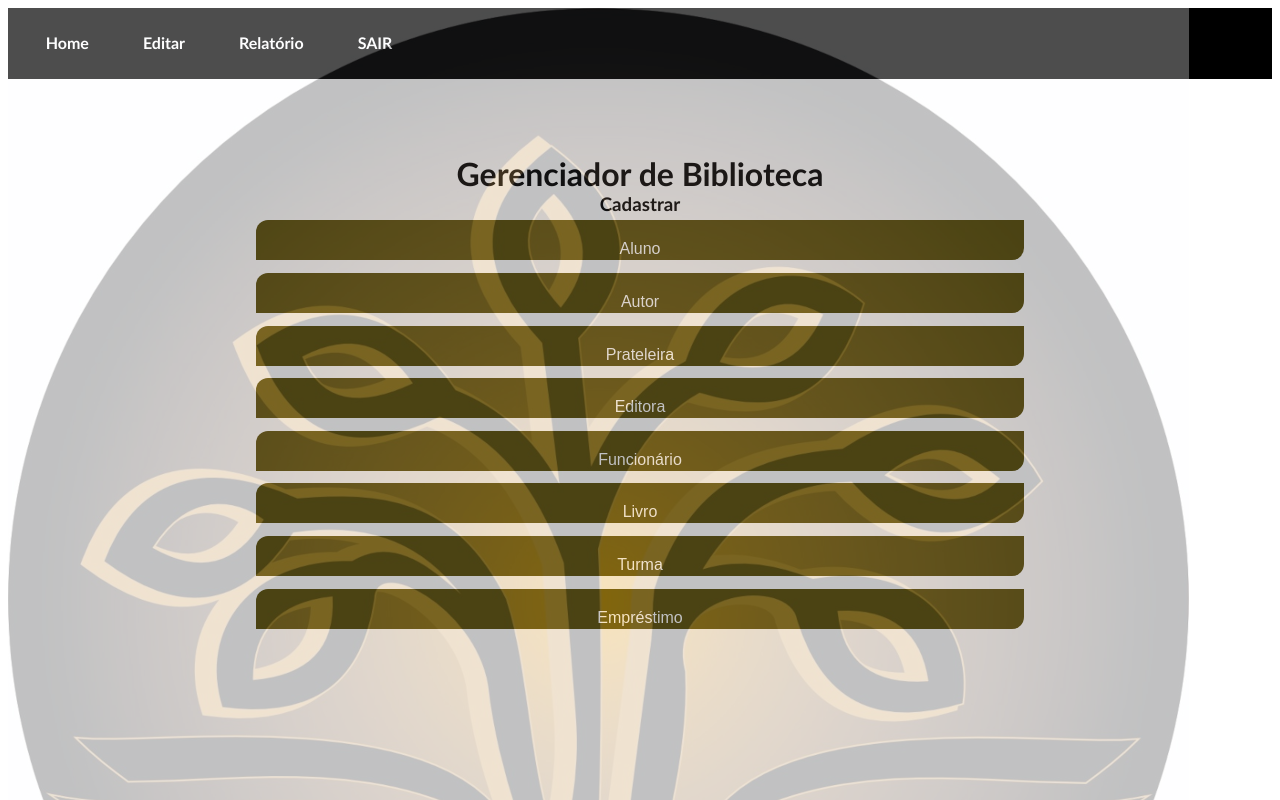
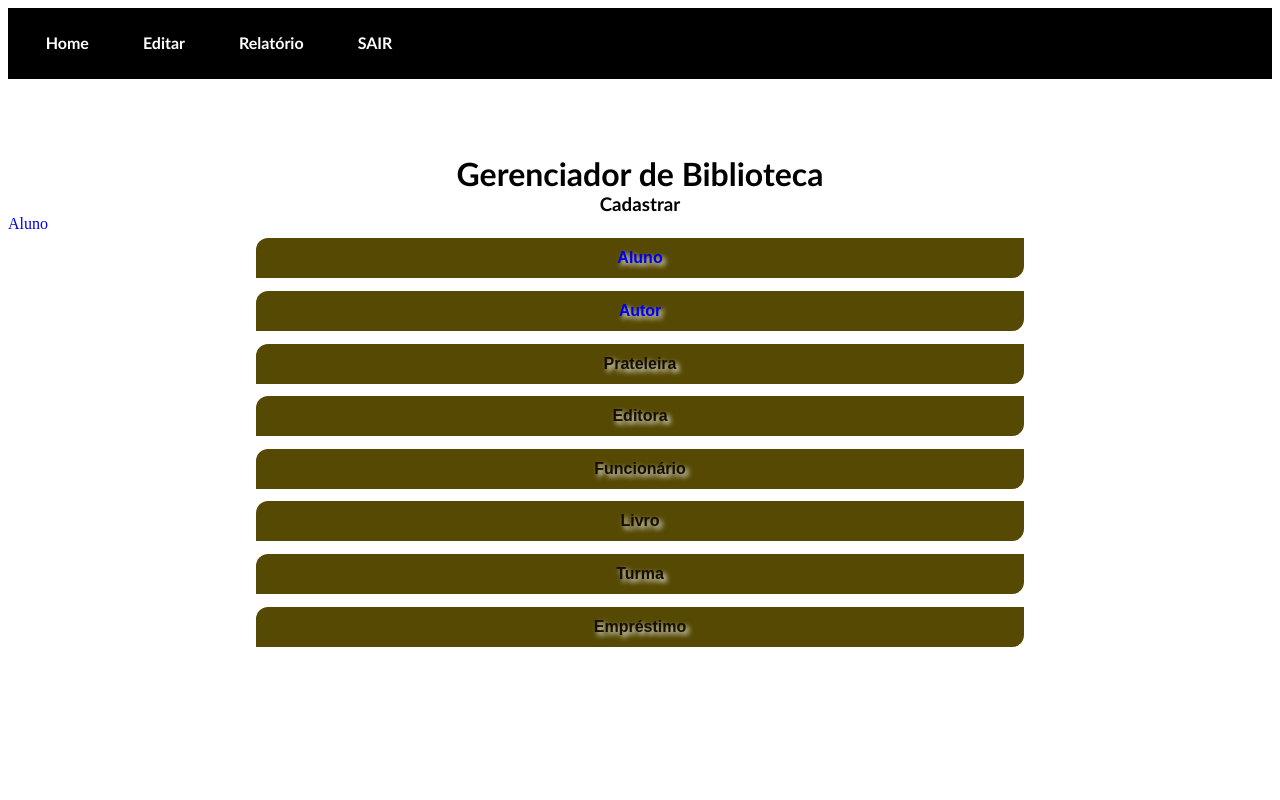
Before and after one commit to professorgilvane/site-biblioteca, a plain HTML site: page index.html in a window 1280 px wide. Shown: the top 800 px of the page. Drawn offline with Linux system fonts and the light colour scheme.

Commit message:
Atualização

```diff
--- a/index.html
+++ b/index.html
@@ -42,7 +42,7 @@ body h3 {
 .button {
   background-color: #554903;
   border: none;
-  color: white;
+  color: rgb(22, 15, 1);
   padding: 20px;
   text-align: center;
   text-decoration: none;
@@ -50,6 +50,11 @@ body h3 {
   font-size: 16px;
   cursor: pointer;
   margin: auto;
+  text-shadow: 3px 3px 5px whitesmoke;
+  font-weight: bolder;
+}
+section#botoes a {
+    text-decoration: none;
 }
 .button1 {
     border-radius: 12px 0px 12px 0px;
@@ -57,6 +62,11 @@ body h3 {
     margin-bottom: 1%;
     width: 60vw;
     height: 5vh;
+    text-align: center;
+    display: flex;
+    justify-content: center;
+    align-items: center;
+    text-decoration: none;
 
 }
 .button2 {
@@ -65,6 +75,9 @@ body h3 {
     margin-bottom: 1%;
     width: 60vw;
     height: 5vh;
+    display: flex;
+    justify-content: center;
+    align-items: center;
 }
 .button3 {
     border-radius: 12px 0px 12px 0px;
@@ -72,6 +85,9 @@ body h3 {
     margin-bottom: 1%;
     width: 60vw;
     height: 5vh;
+    display: flex;
+    justify-content: center;
+    align-items: center;
 }
 .button4 {
     border-radius: 12px 0px 12px 0px;
@@ -79,6 +95,9 @@ body h3 {
     margin-bottom: 1%;
     width: 60vw;
     height: 5vh;
+    display: flex;
+    justify-content: center;
+    align-items: center;
 }
 .button5 {
     border-radius: 12px 0px 12px 0px;
@@ -86,6 +105,9 @@ body h3 {
     margin-bottom: 1%;
     width: 60vw;
     height: 5vh;
+    display: flex;
+    justify-content: center;
+    align-items: center;
 }
 .button6 {
     border-radius: 12px 0px 12px 0px;
@@ -93,6 +115,9 @@ body h3 {
     margin-bottom: 1%;
     width: 60vw;
     height: 5vh;
+    display: flex;
+    justify-content: center;
+    align-items: center;
 }
 .button7 {
     border-radius: 12px 0px 12px 0px;
@@ -100,33 +125,52 @@ body h3 {
     margin-bottom: 1%;
     width: 60vw;
     height: 5vh;
+    display: flex;
+    justify-content: center;
+    align-items: center;
 }
 
     </style>
 </head>
 <body>
+
  <div id="logo">
-<background-image>
+
+<!--<background-image>
     <img src="imagens/logo-biblioteca.png" alt="logo">
-</background-image>
+</background-image>-->
+
 </div>
+
     <nav>
-        <a href="#">Home</a>
-        <a href="#">Editar</a>
+        <a href="aluno.html">Home</a>
+        <a href="autor.html">Editar</a>
         <a href="#">Relatório</a>
         <a href="#">SAIR</a>
         </nav>
+
 <h1>Gerenciador de Biblioteca</h1>
 <h3>Cadastrar</h3>
+
 <section id="botoes">
-    <button class="button button1">Aluno</button>
-    <button class="button button2">Autor</button>
-    <button class="button button3">Prateleira</button>
-    <button class="button button4">Editora</button>
-    <button class="button button5">Funcionário</button>
-    <button class="button button6">Livro</button>
-    <button class="button button7">Turma</button>
-    <button class="button button7">Empréstimo</button>
+
+
+    <a href='aluno.html' target="_blank">Aluno
+    </a>
+
+    <button class="button button1">
+        <a href="aluno.html" target="_blank">Aluno
+        </a>
+    </button>
+    <button class="button button2">
+    <a href='autor.html' target="_self">Autor</a>
+    </button>
+    <a href='#'></a><button class="button button3">Prateleira</button></a>
+    <a href='#'></a><button class="button button4">Editora</button>
+  </a>  <a href='#'></a><button class="button button5">Funcionário</button></a>
+    <a href='#'></a><button class="button button6">Livro</button>
+    </a><a href='#'></a><button class="button button7">Turma</button>
+    </a><a href='#'></a><button class="button button7">Empréstimo</button></a>
 </section>
 </body>
 </html>
```
Also changed, not shown: aluno.html (added, +13 -0 lines), autor.html (added, +16 -0 lines).
